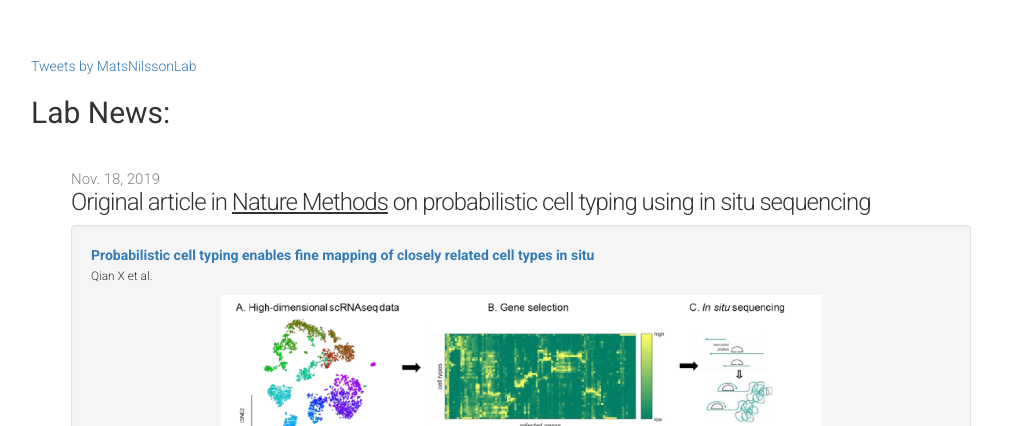
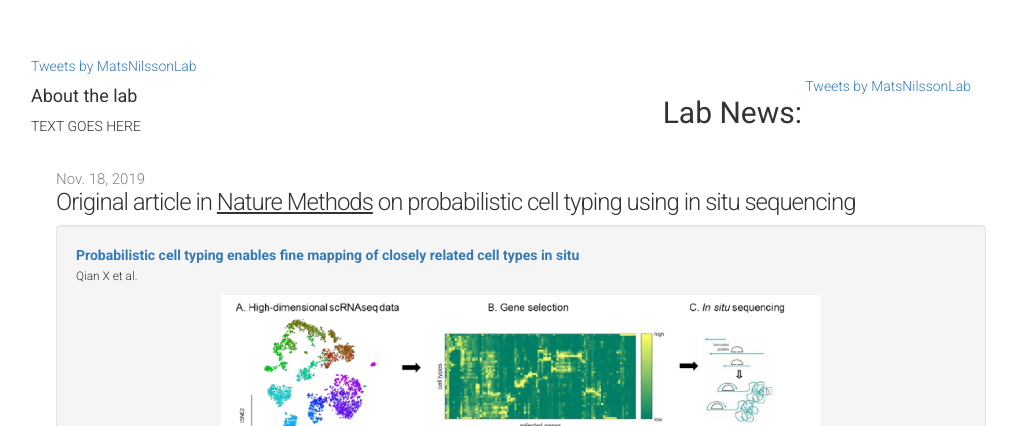
Before and after one commit to flintott/NilssonLab, a Jekyll site: the page index.html, which Jekyll copies as it is, in a window 1280 px wide and 900 px high, cut to the strip 474-900 px from the top of the window. Shown: the whole strip, without its empty margins (139-1156 px from the left). Built offline with Jekyll 4.4.1, drawn with Linux system fonts in a browser that asks for light colours; comment, search, counter and statistics services are not loaded.

Commit message:
Update index.html

```diff
--- a/index.html
+++ b/index.html
@@ -93,6 +93,17 @@
 :END TEMPLATE -->
 <!-- Twitter -->
 	<a class="twitter-timeline" data-width="400" data-height="500" data-dnt="true" data-theme="dark" href="https://twitter.com/MatsNilssonLab?ref_src=twsrc%5Etfw">Tweets by MatsNilssonLab</a> <script async src="https://platform.twitter.com/widgets.js" charset="utf-8"></script>
+
+
+<div class="row">
+	    <div class=" col-sm-8  col-md-8 col-lg-8" align="left">
+              <h4>About the lab</h4>
+		    <p>TEXT GOES HERE</p>
+            </div>
+	    <div class=" col-sm-4  col-md-4 col-lg-4" align="right">
+	      <a class="twitter-timeline" data-width="400" data-height="500" data-dnt="true" data-theme="dark" href="https://twitter.com/MatsNilssonLab?ref_src=twsrc%5Etfw">Tweets by MatsNilssonLab</a> <script async src="https://platform.twitter.com/widgets.js" charset="utf-8"></script>
+	    </div>
+
 <!-- Lab News -->
 
       <h2>Lab News:</h2>
```
